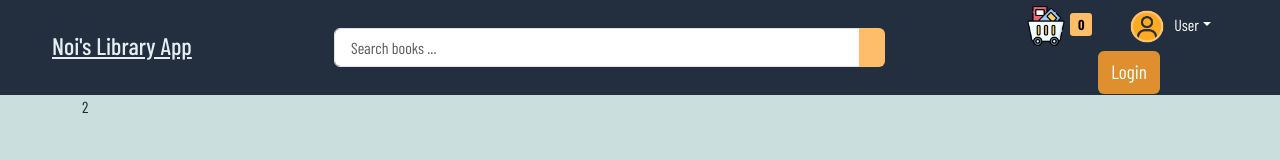
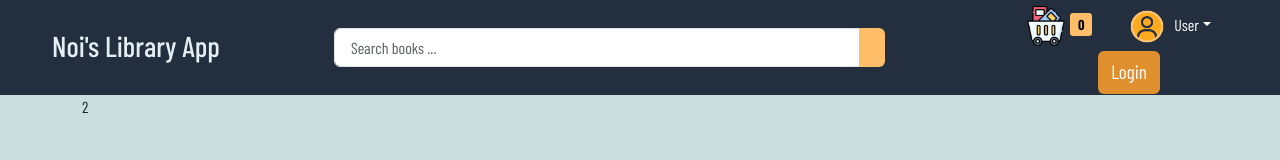
Before and after one commit to Noi-Git/library-management-app, a React (Create React App) app in the folder lb-frontend/: page / in a window 1280 px wide. Shown: the top 160 px of the page. Built offline with nearby package versions, Linux system fonts and the light colour scheme; no server answers; a web font is replaced by a local one.

Commit message:
add style

```diff
--- a/lb-frontend/src/test.scss
+++ b/lb-frontend/src/test.scss
@@ -17,9 +17,10 @@ $theme-colors: (
 
 // === Navigation ===
 .logo {
-  font-size: 1.5rem;
+  font-size: 1.8rem;
   margin-top: 5px;
   color: rgb(228, 238, 243);
+  text-decoration: none;
 }
 .nav-bg {
   background-color: rgb(205, 210, 210);
```
